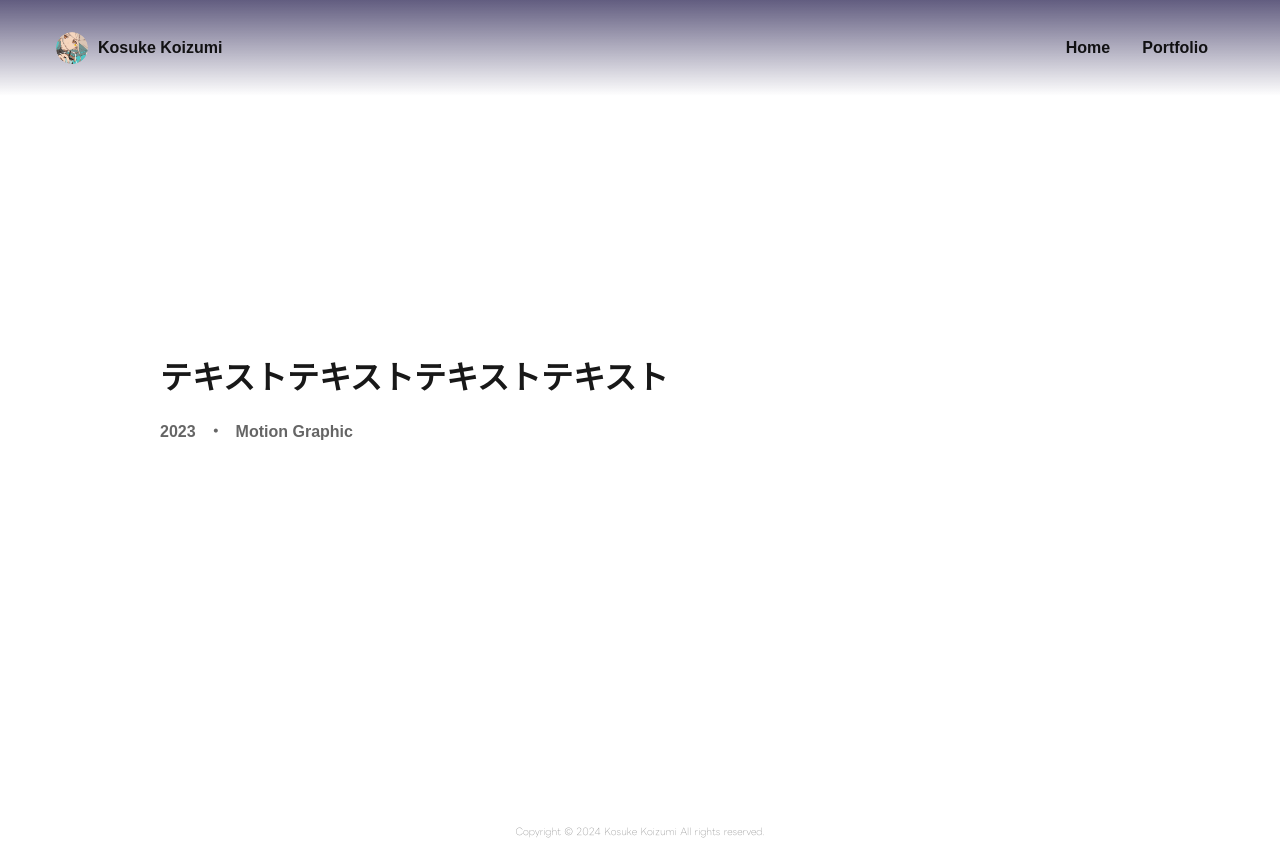
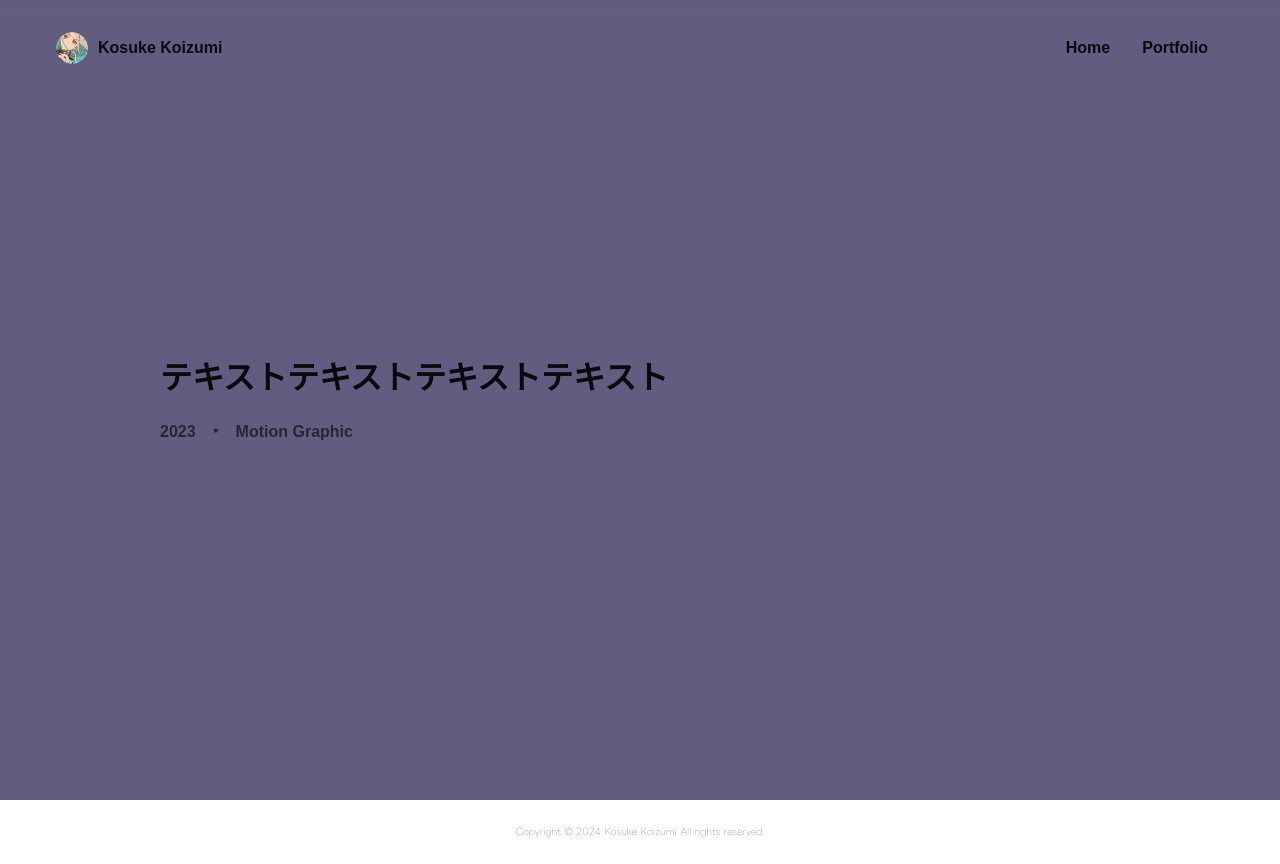
Before and after one commit to mizurest/next-portfolio, a Next.js app: page /portfolio/1 in a window 1280 px wide. Built offline with nearby package versions, Linux system fonts and the light colour scheme; no server answers; a web font is replaced by a local one.

Commit message:
feat: Update [id]/page.tsx to use useParams for retrieving article ID

```diff
--- a/src/app/portfolio/[id]/page.tsx
+++ b/src/app/portfolio/[id]/page.tsx
@@ -1,3 +1,6 @@
+"use client";
+import { useParams } from 'next/navigation';
+
 import Header from "@/components/Header";
 import Footer from "@/components/Footer";
 
@@ -5,10 +8,16 @@ export default function Home() {
   // APIから取得する予定
   const themeColor = "#625D80";
 
+  // URLから記事のidを取得
+  const params = useParams()
+  console.log(params.id)
+
+  // TODO: idを使ってAPIから記事のデータを取得する
+
   return (
     <>
-      <Header themeColor={themeColor}/>
-      <main className={`bg-[${themeColor}]`}>
+      <Header themeColor={themeColor} />
+      <main style={{ backgroundColor: themeColor }}>
         <section className="relative flex items-center h-screen">
           <div className="mx-8 lg:mx-40 ">
             <h3 className="text-3xl z-10 transition-all opacity-90 lg:text-4xl">テキストテキストテキストテキスト</h3>
```
